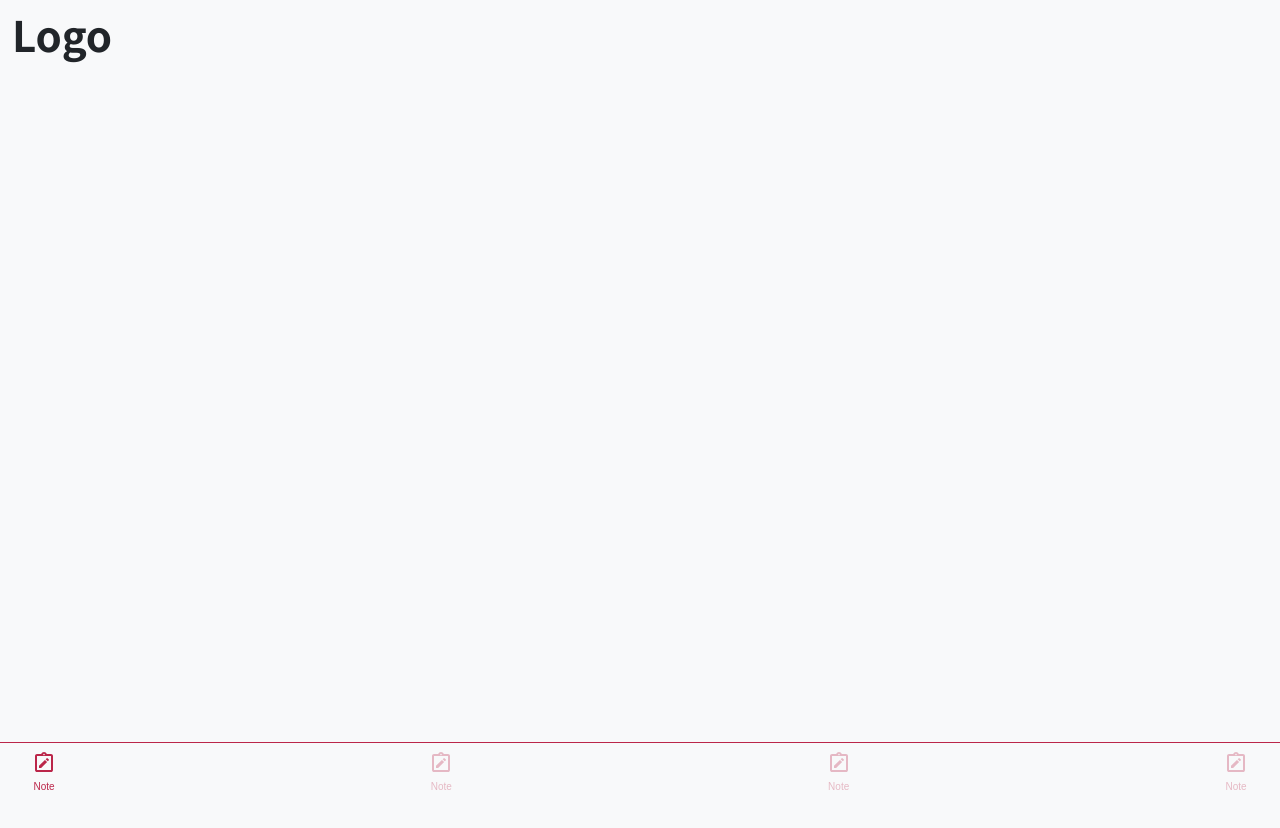
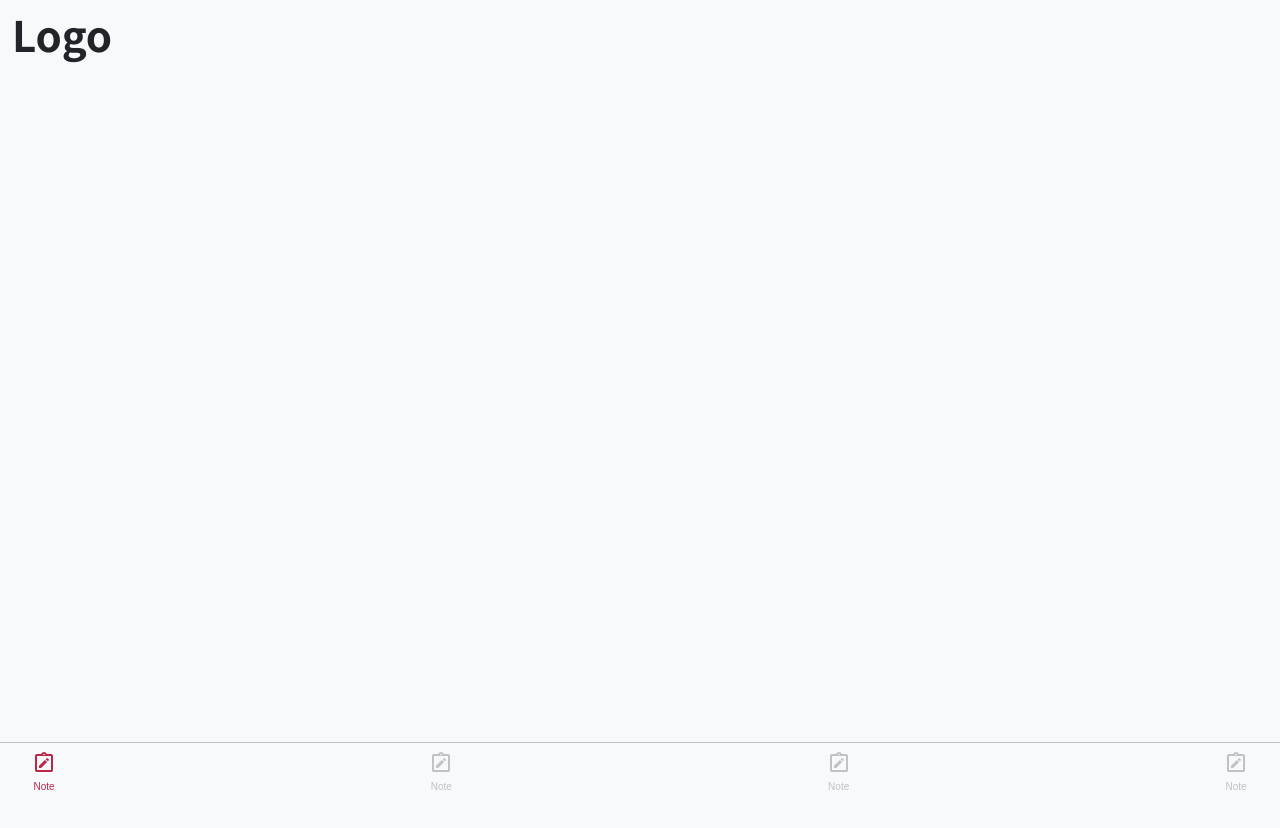
Before and after one commit to peacecheejecake/fit-connected, a Next.js app: page / in a window 1280 px wide. Shown: the top 828 px of the page. Built offline with nearby package versions, Linux system fonts and the light colour scheme.

Commit message:
fix: NavBar 색상 변경

```diff
--- a/src/components/Layout/NavBar/NavBar.module.scss
+++ b/src/components/Layout/NavBar/NavBar.module.scss
@@ -8,7 +8,7 @@
   padding: 0 18px;
   z-index: levels.$nav;
   border: {
-    top: 1px solid colors.$viva-magenta;
+    top: 1px solid rgba(colors.$gray6, 50%);
   }
   color: colors.$viva-magenta;
   background: colors.$gray0;
--- a/src/components/Layout/NavBar/NavBtn/NavBtn.module.scss
+++ b/src/components/Layout/NavBar/NavBtn/NavBtn.module.scss
@@ -16,23 +16,23 @@
   svg {
     width: 24px;
     height: 24px;
-    fill: colors.$viva-magenta;
-    opacity: 30%;
+    fill: rgba(colors.$gray6, 50%);
   }
 
   .title {
-    color: colors.$viva-magenta;
     font-size: 10px;
-    opacity: 30%;
+    color: rgba(colors.$gray6, 50%);
   }
 
   &.selected {
     svg {
       opacity: 100%;
+      fill: colors.$viva-magenta;
     }
 
     .title {
       opacity: 100%;
+      color: colors.$viva-magenta;
     }
   }
 }
```
